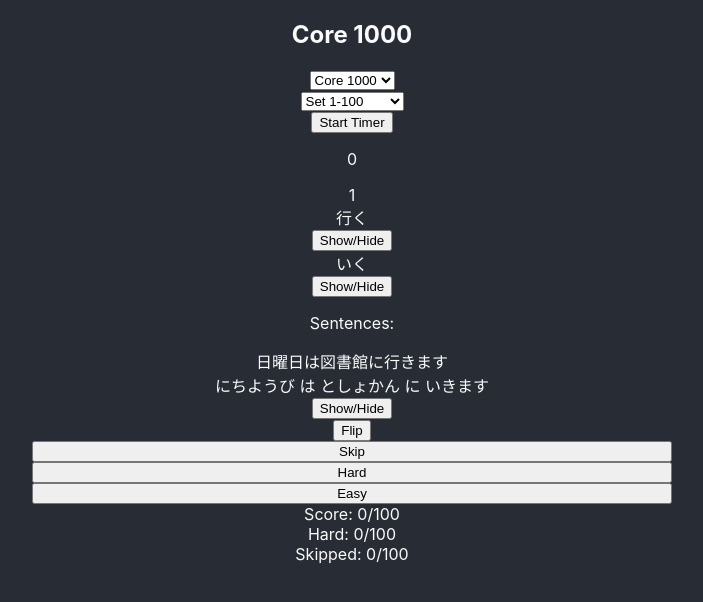
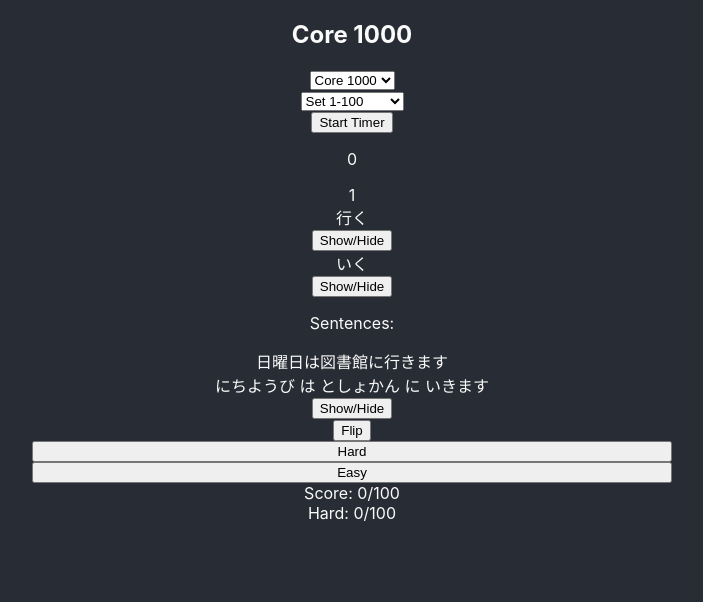
Before and after one commit to licebeam/kaze-app, a React (Create React App) app: page / in a window 1280 px wide. Shown: the top 602 px of the page, without its empty margins (288-991 px from the left). Built offline with nearby package versions, Linux system fonts and the light colour scheme.

Commit message:
removes skipping, pointless feature

```diff
--- a/src/App.js
+++ b/src/App.js
@@ -22,7 +22,6 @@ class App extends Component {
     place: 0,
     timer: false,
     cardsGood: null,
-    cardsSkipped: null,
     cardsBad: null,
     goodCardData: [],
     badCardData: [],
@@ -69,7 +68,6 @@ class App extends Component {
       place: 0,
       timer: false,
       cardsGood: null,
-      cardsSkipped: null,
       cardsBad: null
     }, () => {
       this.stopTimer();
@@ -103,16 +101,13 @@ class App extends Component {
   }
 
   updateCardData = (type) => {
-    const { cardsGood, cardsBad, cardsSkipped } = this.state;
+    const { cardsGood, cardsBad } = this.state;
     switch (type) {
       case 'good':
         this.setState({ cardsGood: cardsGood + 1 }, () => { this.saveCardToStorage('good'); })
         break;
       case 'bad':
         this.setState({ cardsBad: cardsBad + 1 }, () => { this.saveCardToStorage('bad'); })
-        break;
-      case 'skip':
-        this.setState({ cardsSkipped: cardsSkipped + 1 }, () => { this.saveCardToStorage('bad'); })
         break;
 
       default:
@@ -152,7 +147,7 @@ class App extends Component {
   }
 
   render() {
-    const { cards, place, timer, cardsGood, cardsBad, cardsSkipped, title } = this.state;
+    const { cards, place, timer, cardsGood, cardsBad, title } = this.state;
     return (
       <Container className="App">
         <h2>{title}</h2>
@@ -165,12 +160,10 @@ class App extends Component {
         </div>
         <SetSelect title={title} changeSet={this.changeSet} />
         <Card cards={cards} place={place} startTimer={this.startTimer} stopTimer={this.stopTimer} timer={timer} />
-        <button onClick={() => this.updateCardData('skip')}>Skip</button>
         <button onClick={() => this.updateCardData('bad')}>Hard</button>
         <button onClick={() => this.updateCardData('good')}>Easy</button>
         <div>Score: {cardsGood || '0'}/100</div>
         <div>Hard: {cardsBad || '0'}/100</div>
-        <div>Skipped: {cardsSkipped || '0'}/100</div>
       </Container >
     );
   }
```
